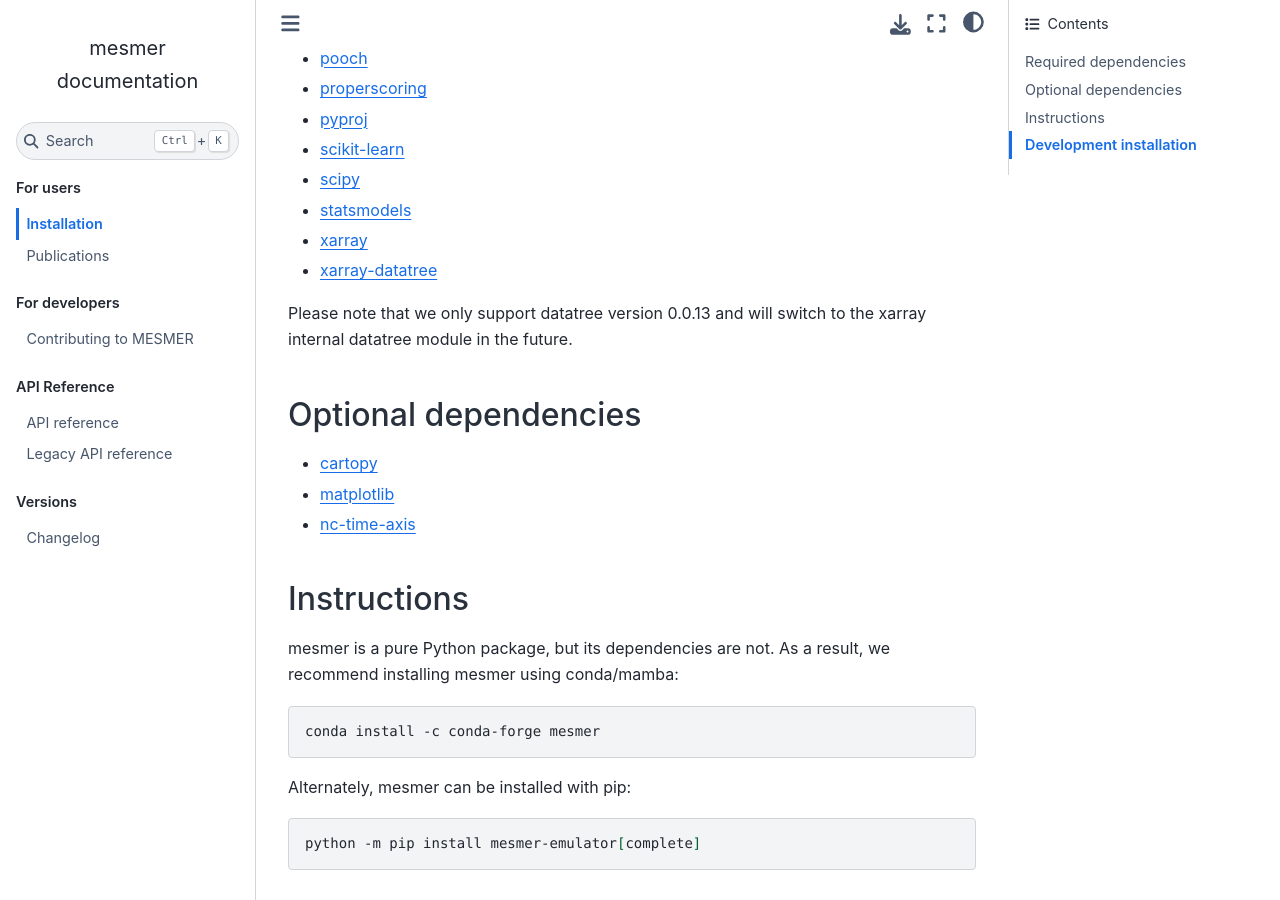
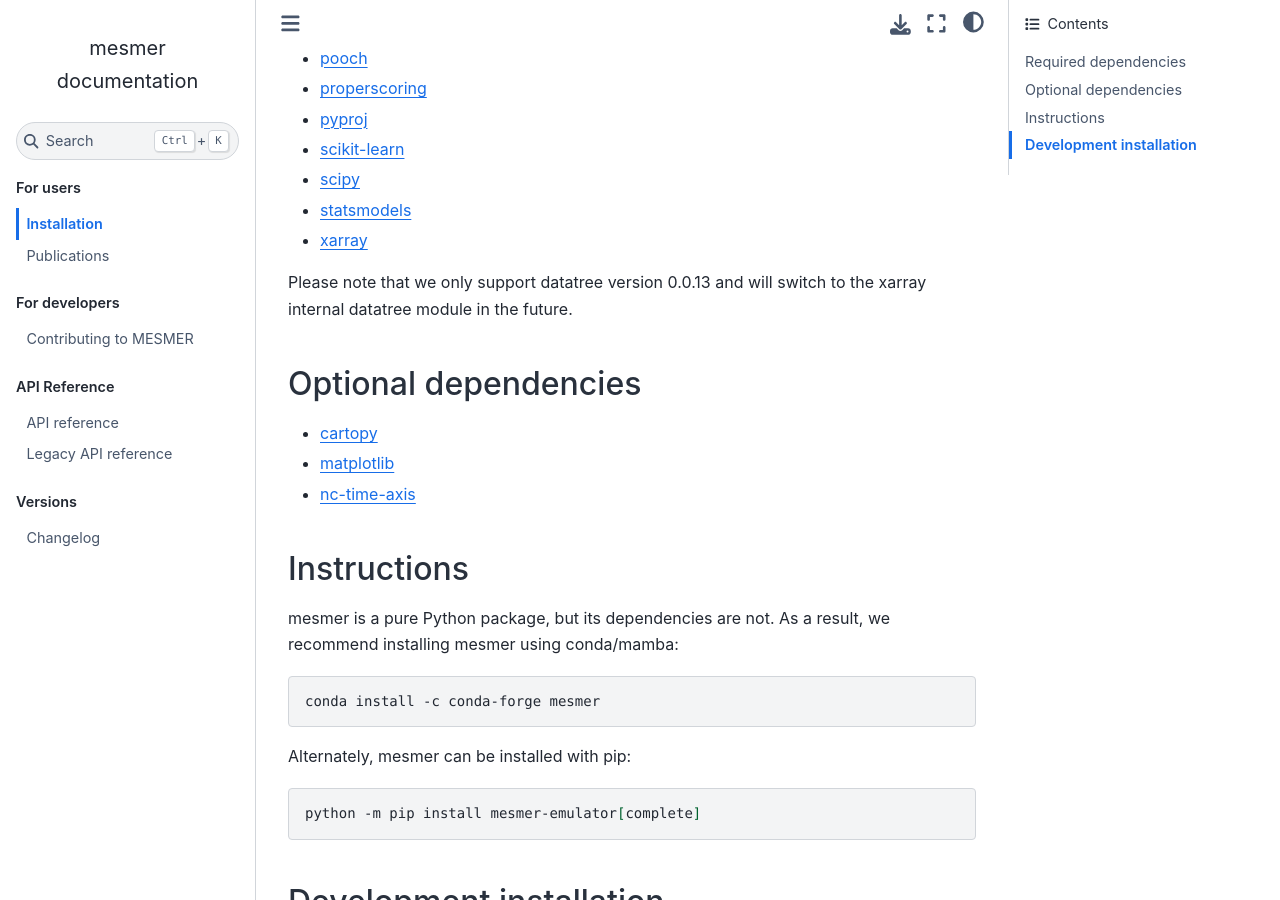
Before and after one commit to MESMER-group/mesmer, a Sphinx documentation site: the page built from docs/source/installation.rst, in a window 1280 px wide and 900 px high, scrolled down 414 px. Built offline with Sphinx 7.4.7 and the Sphinx Book theme 1.1.4, drawn with Linux system fonts in a browser that asks for light colours; the version number could not be read and is left out.

Commit message:
remove xarray-datatree from installation.rst

```diff
--- a/docs/source/installation.rst
+++ b/docs/source/installation.rst
@@ -19,7 +19,6 @@
 - `scipy <https://scipy.org/>`__
 - `statsmodels <https://www.statsmodels.org/stable/index.html>`__
 - `xarray <http://xarray.pydata.org/>`__
-- `xarray-datatree <https://xarray-datatree.readthedocs.io/en/latest/index.html>`__
 
 Please note that we only support datatree version 0.0.13 and will switch to the xarray internal datatree module in the future.
 
```
